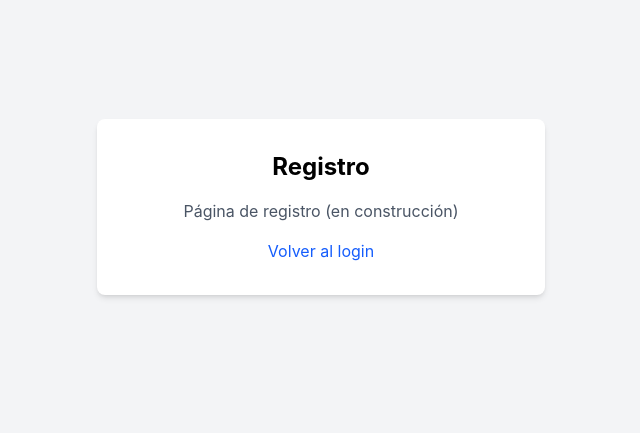
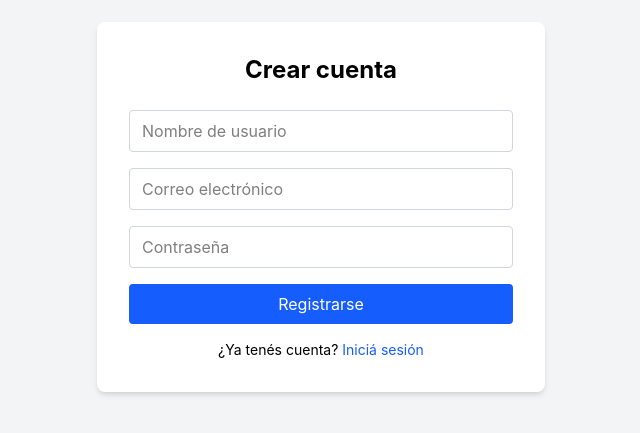
Before and after one commit to sergioflogu3/app_taskflow_frontend_01, a React (Vite) app: page /register in a window 1280 px wide. Shown: the part 193-626 px from the top of the page, without its empty margins (319-959 px from the left). Built offline with nearby package versions, Linux system fonts and the light colour scheme; no server answers.

Commit message:
pagina de registro completada

```diff
--- a/src/api/auth.service.ts
+++ b/src/api/auth.service.ts
@@ -16,7 +16,7 @@ export const authService = {
   async register(payload: RegisterData): Promise<AuthPayload> {
     const response = await api.post<ApiResponse<AuthPayload>>('/auth/register', payload);
 
-    if (response.data.status !== 200) {
+    if (response.data.status !== 201) {
       throw new Error(response.data.message);
     }
 
--- a/src/pages/RegisterPage.tsx
+++ b/src/pages/RegisterPage.tsx
@@ -1,14 +1,105 @@
-import { Link } from 'react-router-dom';
+import { useState, type FormEvent } from 'react';
+import { useNavigate, Link } from 'react-router-dom';
+import { authService } from '../api/auth.service';
+import { useAuth } from '../context/AuthContext';
 
 export default function RegisterPage() {
+  const [name, setName] = useState('');
+  const [email, setEmail] = useState('');
+  const [password, setPassword] = useState('');
+  const [error, setError] = useState('');
+  const [success, setSuccess] = useState('');
+  const [loading, setLoading] = useState(false);
+
+  const navigate = useNavigate();
+  const { login } = useAuth();
+
+  const handleSubmit = async (e: FormEvent<HTMLFormElement>) => {
+    e.preventDefault();
+    setError('');
+    setLoading(true);
+
+    try {
+      const { token, user } = await authService.register({ name, email, password });
+      login(token, user);
+      setSuccess('¡Cuenta creada exitosamente! Redirigiendo...');
+      setTimeout(() => navigate('/dashboard', { replace: true }), 1500);
+    } catch (err: any) {
+      setError(err.response?.data?.message ?? err.message ?? 'Error');
+    } finally {
+      setLoading(false);
+    }
+  };
+
   return (
     <div className="min-h-screen flex items-center justify-center bg-gray-100">
-      <div className="bg-white shadow-md rounded-lg p-8 w-full max-w-md text-center">
-        <h1 className="text-2xl font-bold mb-4">Registro</h1>
-        <p className="text-gray-600 mb-4">Página de registro (en construcción)</p>
-        <Link to="/login" className="text-blue-600 hover:underline">
-          Volver al login
-        </Link>
+      <div className="bg-white shadow-md rounded-lg p-8 w-full max-w-md">
+        <h1 className="text-2xl font-bold mb-6 text-center">Crear cuenta</h1>
+
+        {success && (
+          <div className="bg-green-100 text-green-700 border border-green-300 rounded px-3 py-2 text-sm mb-4">
+            {success}
+          </div>
+        )}
+
+        {error && (
+          <div className="bg-red-100 text-red-700 border border-red-300 rounded px-3 py-2 text-sm mb-4">
+            {error}
+          </div>
+        )}
+
+        <form onSubmit={handleSubmit} className="space-y-4">
+          <div>
+            <input
+              type="text"
+              placeholder="Nombre de usuario"
+              value={name}
+              onChange={(e) => setName(e.target.value)}
+              required
+              disabled={loading}
+              className="w-full border border-gray-300 rounded px-3 py-2 focus:outline-none focus:ring-2 focus:ring-blue-500"
+            />
+          </div>
+
+          <div>
+            <input
+              type="email"
+              placeholder="Correo electrónico"
+              value={email}
+              onChange={(e) => setEmail(e.target.value)}
+              required
+              disabled={loading}
+              className="w-full border border-gray-300 rounded px-3 py-2 focus:outline-none focus:ring-2 focus:ring-blue-500"
+            />
+          </div>
+
+          <div>
+            <input
+              type="password"
+              placeholder="Contraseña"
+              value={password}
+              onChange={(e) => setPassword(e.target.value)}
+              required
+              disabled={loading}
+              className="w-full border border-gray-300 rounded px-3 py-2 focus:outline-none focus:ring-2 focus:ring-blue-500"
+            />
+          </div>
+
+          <button
+            type="submit"
+            disabled={loading}
+            className="w-full bg-blue-600 text-white rounded px-4 py-2 hover:bg-blue-700 disabled:opacity-50 disabled:cursor-not-allowed"
+          >
+            {loading ? 'Registrando...' : 'Registrarse'}
+          </button>
+        </form>
+
+        <p className="text-sm text-center mt-4">
+          ¿Ya tenés cuenta?{' '}
+          <Link to="/login" className="text-blue-600 hover:underline">
+            Iniciá sesión
+          </Link>
+        </p>
       </div>
     </div>
   );
```
Also changed, not shown: 1 other file (tests, documents, lock files or other folders).
